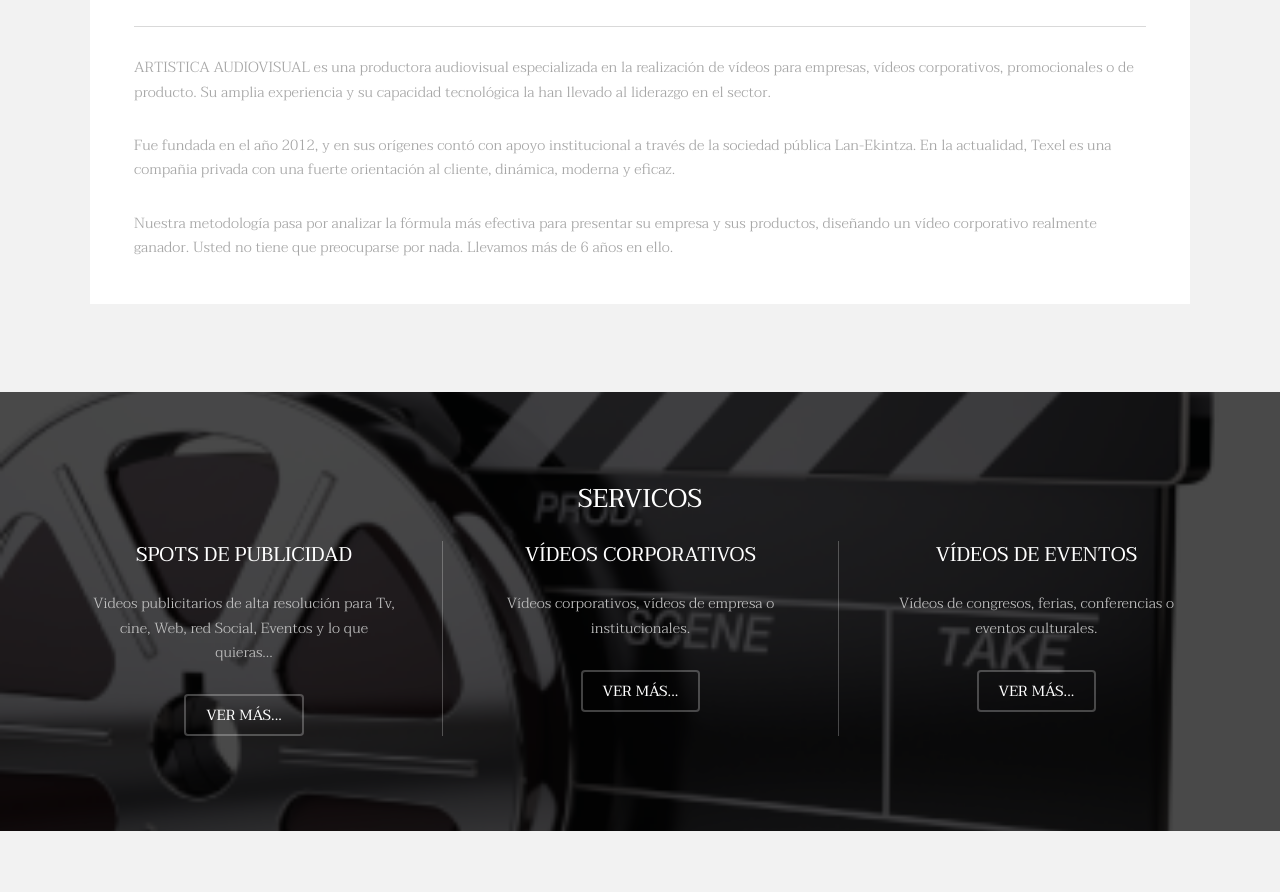
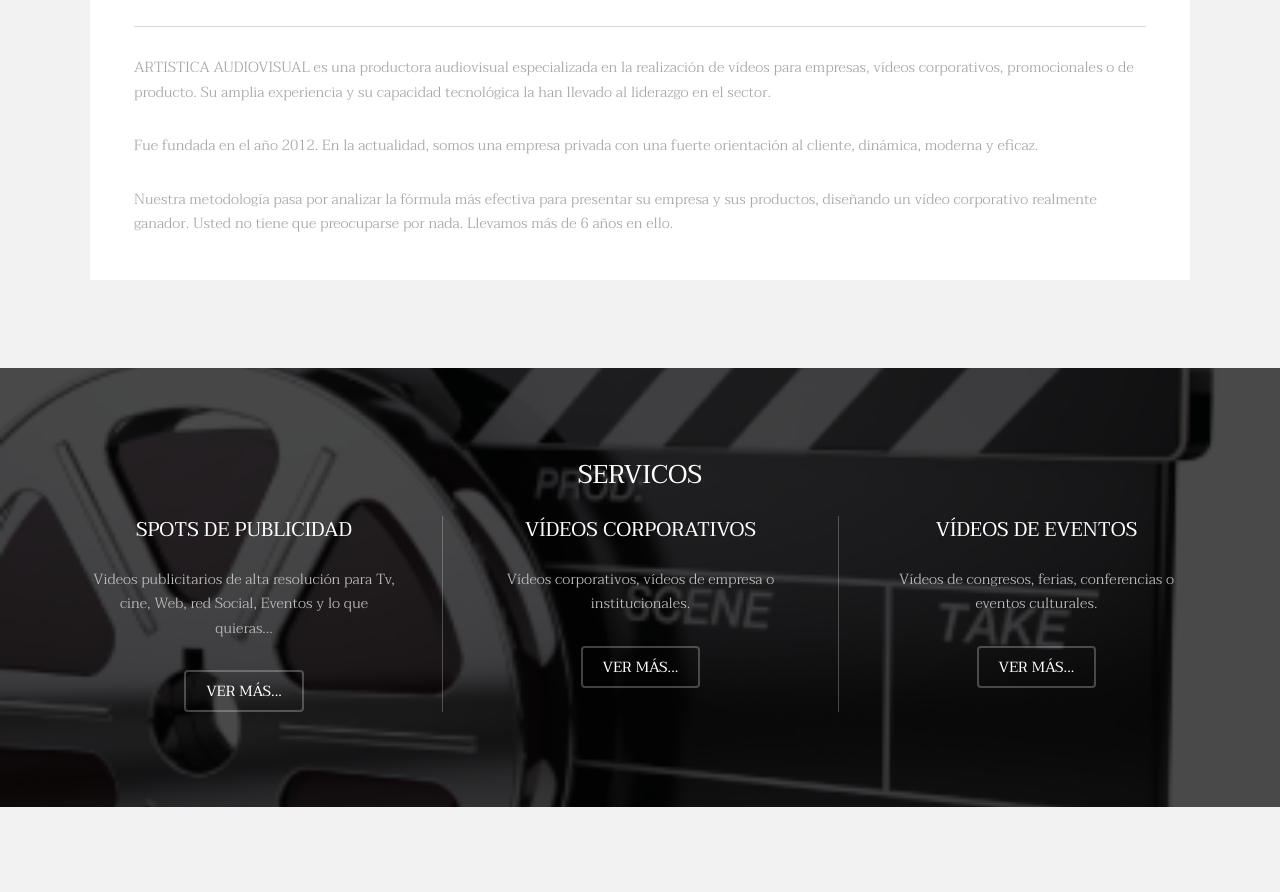
Before and after one commit to warasoft/artedigitalw, a plain HTML site: page index.html in a window 1280 px wide. Shown: the part 1522-2414 px from the top of the page. Drawn offline with Linux system fonts and the light colour scheme.

Commit message:
Update index.html

```diff
--- a/index.html
+++ b/index.html
@@ -55,7 +55,7 @@
 								</header>
 								<hr/>
 								<p>ARTISTICA AUDIOVISUAL es una productora audiovisual especializada en la realización de vídeos para empresas, vídeos corporativos, promocionales o de producto. Su amplia experiencia y su capacidad tecnológica la han llevado al liderazgo en el sector.</p>
-								<p>Fue fundada en el año 2012, y en sus orígenes contó con apoyo institucional a través de la sociedad pública Lan-Ekintza. En la actualidad, Texel es una compañia privada con una fuerte orientación al cliente, dinámica, moderna y eficaz.</p>
+								<p>Fue fundada en el año 2012. En la actualidad, somos una empresa privada con una fuerte orientación al cliente, dinámica, moderna y eficaz.</p>
 								<p>Nuestra metodología pasa por analizar la fórmula más efectiva para presentar su empresa y sus productos, diseñando un vídeo corporativo realmente ganador. Usted no tiene que preocuparse por nada. Llevamos más de 6 años en ello.</p>
 							</div>
 						</div>
```
